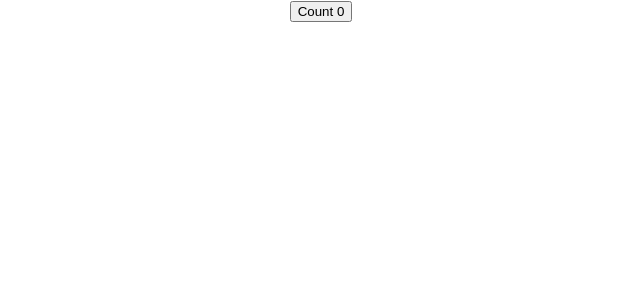
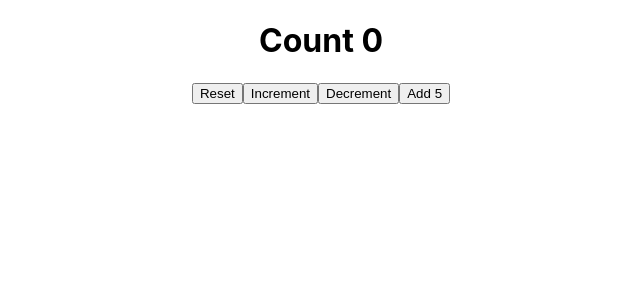
Before and after one commit to thesurajkmr/Learning, a React (Create React App) app in the folder react-hooks/: page / in a window 1280 px wide. Shown: the top 300 px of the page, without its empty margins (319-959 px from the left). Built offline with nearby package versions, Linux system fonts and the light colour scheme.

Commit message:
hooks 3 added

```diff
--- a/react-hooks/src/App.js
+++ b/react-hooks/src/App.js
@@ -1,12 +1,14 @@
 import './App.css';
 import ClassCounter from './Components/ClassCounter';
 import HookCounter from './Components/HookCounter';
+import HookCounterTwo from './Components/HookCounterTwo';
 
 function App() {
   return (
     <div className="App">
       {/* <ClassCounter/> */}
-      <HookCounter/>
+      {/* <HookCounter/> */}
+      <HookCounterTwo/>
     </div>
   );
 }
--- /dev/null
+++ b/react-hooks/src/Components/HookCounterTwo.js
@@ -0,0 +1,23 @@
+import React, { useState } from 'react'
+
+function HookCounterTwo() {
+    const initialCount=0;
+    const [count,setCount]=useState(0)
+    const IncrementFive=()=>{
+        for(let i=0;i<5;i++)
+        {
+            setCount(prevState=>prevState+1);
+        }
+    }
+  return (
+    <div>
+        <h1>Count {count}</h1>
+        <button onClick={()=>setCount(initialCount)}>Reset</button>
+        <button onClick={()=>setCount(prevState=>prevState+1)}>Increment</button>
+        <button onClick={()=>setCount(prevState=>prevState-1)}>Decrement</button>
+        <button onClick={IncrementFive}>Add 5</button>
+    </div>
+  )
+}
+
+export default HookCounterTwo
```
